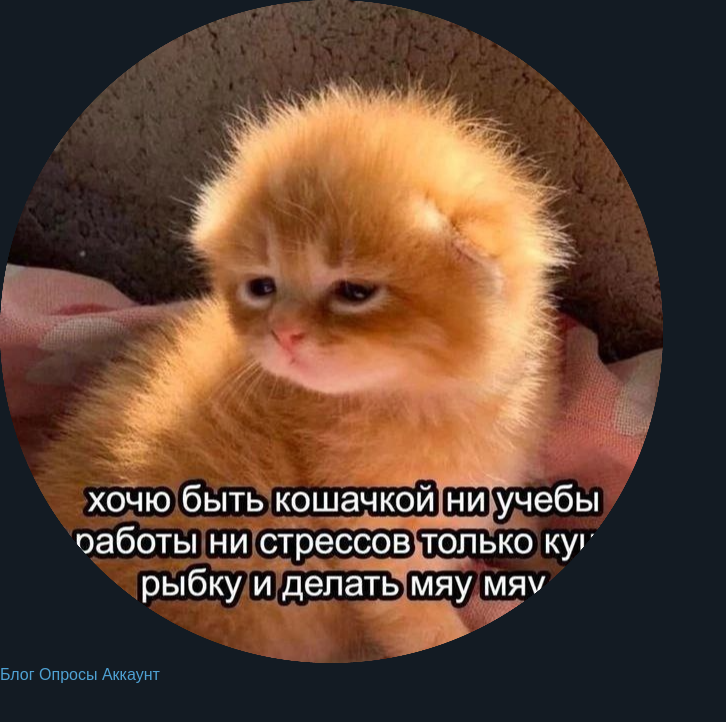
After one commit to ThePigeonKing/backend2023, a Django app: page / in a window 1280 px wide. The commit adds this page. Shown: the top 722 px of the page, without its empty margins (0-726 px from the left). Run offline with Django 4.2, Linux system fonts and the light colour scheme; some libraries are stand-ins or nearby versions.

Commit message:
first try in craeting landing page, almost failed

```diff
--- a/lab4-inf_django/djangoinfire/blog/templates/blog/post_detail.html
+++ b/lab4-inf_django/djangoinfire/blog/templates/blog/post_detail.html
@@ -4,7 +4,7 @@
     <li class="breadcrumb-item">
       <a href="{% url 'blog:index' %}">Посты</a>
     </li>
-    <li class="breadcrumb-item active" aria-current="page">{{ post.pk }}</li>
+    <li class="breadcrumb-item" aria-current="page">{{ post.pk }}</li>
   </ol>
 </nav>
 <div class="card">
--- a/lab4-inf_django/djangoinfire/djangoinfire/urls.py
+++ b/lab4-inf_django/djangoinfire/djangoinfire/urls.py
@@ -16,8 +16,11 @@ Including another URLconf
 """
 from django.contrib import admin
 from django.urls import include, path
+from . import views
+
 
 urlpatterns = [
+    path("", views.landing_page, name='landing'),
     path("admin/", admin.site.urls),
     path("blog/", include("blog.urls")),
     path("__debug__/", include("debug_toolbar.urls")),
--- /dev/null
+++ b/lab4-inf_django/djangoinfire/djangoinfire/views.py
@@ -0,0 +1,4 @@
+from django.shortcuts import render
+
+def landing_page(request):
+    return render(request, 'landing.html')
--- a/lab4-inf_django/djangoinfire/static/styles/style.css
+++ b/lab4-inf_django/djangoinfire/static/styles/style.css
@@ -1,3 +1,9 @@
+:root {
+  --dark-blue: #17212b;
+  --light-blue-grey: #4fa1d3;
+  --grey: #8899a6;
+}
+
 /* Основные стили для темной темы с темно-синими оттенками */
 body {
   background-color: #131b23; /* Темный фон, темно-синий */
@@ -64,7 +70,7 @@ header img {
 
 /* Стили для блоков постов */
 .card {
-  background-color: #17212b; /* Фон для блока поста */
+  background-color: var(--dark-blue); /* Фон для блока поста */
   margin-bottom: 20px;
   padding: 15px;
   border-radius: 8px; /* Скругленные углы */
@@ -83,18 +89,18 @@ header img {
 
 /* Стили для текста поста */
 .post-content {
-  color: #8899a6;
+  color: var(--grey);
   padding-top: 20px;
 }
 
 .post-detailed-title {
-  color: #8899a6;
+  color: var(--grey);
   /* padding-top: 20px; */
 }
 
 /* Стили для ссылок */
 a {
-  color: #4fa1d3; /* Синий цвет для ссылок */
+  color: var(--light-blue-grey); /* Синий цвет для ссылок */
   text-decoration: none; /* Убираем подчеркивание */
 }
 
@@ -103,6 +109,6 @@ a:hover {
 }
 
 /* ! wtf */
-.breadcrumb {
-  color: #bdc7ce;
+.li {
+  color: #ffffff;
 }
--- a/lab4-inf_django/djangoinfire/templates/base.html
+++ b/lab4-inf_django/djangoinfire/templates/base.html
@@ -9,7 +9,7 @@
   <head>
     <meta charset="UTF-8" />
     <meta name="viewport" content="width=device-width, initial-scale=1.0" />
-    <title>Блок погромиста</title>
+    <title>Блог погромиста</title>
     <link
       rel="stylesheet"
       href="https://cdn.jsdelivr.net/npm/bootstrap@5.3.2/dist/css/bootstrap.min.css"
--- /dev/null
+++ b/lab4-inf_django/djangoinfire/templates/landing.html
@@ -0,0 +1,22 @@
+{% load static %}
+{% load django_bootstrap5 %}
+<!DOCTYPE html>
+<html lang="ru">
+<head>
+  <meta charset="UTF-8">
+  <meta name="viewport" content="width=device-width, initial-scale=1.0">
+  <title>Главная страница</title>
+  <link rel="stylesheet" href="https://cdn.jsdelivr.net/npm/bootstrap@5.3.2/dist/css/bootstrap.min.css">
+  <link rel="stylesheet" href="{% static 'styles/style.css' %}">
+</head>
+<body>
+  <div class="main-content">
+    <img class="langing-image" src="{% static 'images/langing_logo.png' %}" alt="Основное изображение">
+    <br>
+    <a href="/blog" class="button">Блог</a>
+    <a href="/polls" class="button">Опросы</a>
+    <a href="/account" class="button">Аккаунт</a>
+  </div>
+  <script src="https://cdn.jsdelivr.net/npm/bootstrap@5.3.2/dist/js/bootstrap.bundle.min.js"></script>
+</body>
+</html>
```
Also changed, not shown: lab4-inf_django/djangoinfire/static/styles/landing_style.css (added, +28 -0 lines), lab4-inf_django/djangoinfire/static/images/langing_logo.png (added).
